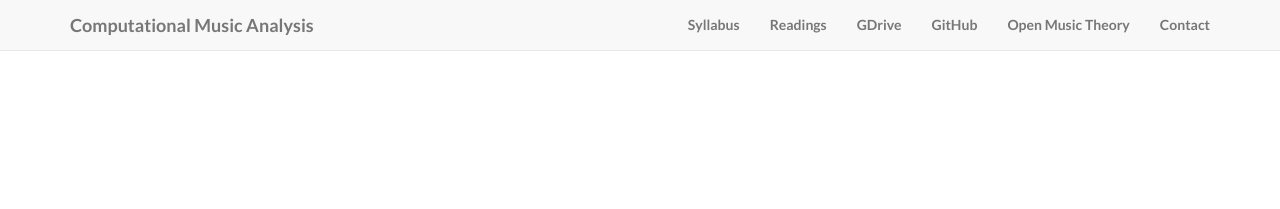
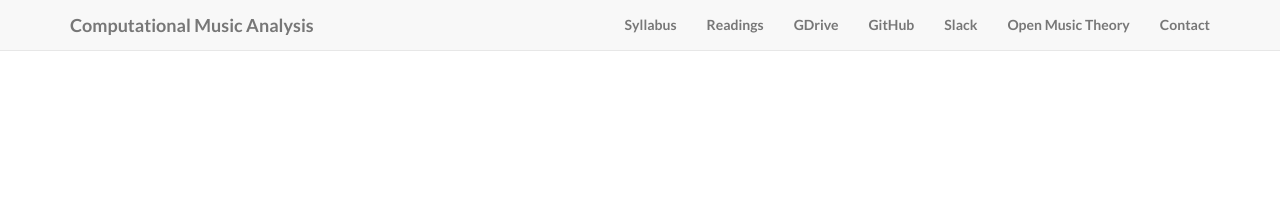
Before and after one commit to kshaffer/corpusmusic, a Jekyll site: the page built from index.md, in a window 1280 px wide. Shown: the top 209 px of the page. Built offline with Jekyll 4.4.1, drawn with Linux system fonts in a browser that asks for light colours.

Commit message:
Slack to header

```diff
--- a/_includes/header.html
+++ b/_includes/header.html
@@ -25,6 +25,9 @@
                 </li>
                 <li>
                     <a href="https://github.com/corpusmusic/">GitHub</a>
+                </li>
+                <li>
+                    <a href="https://corpusmusic16.slack.com">Slack</a>
                 </li>
                 <li>
                     <a href="http://openmusictheory.com/">Open Music Theory</a>
```
